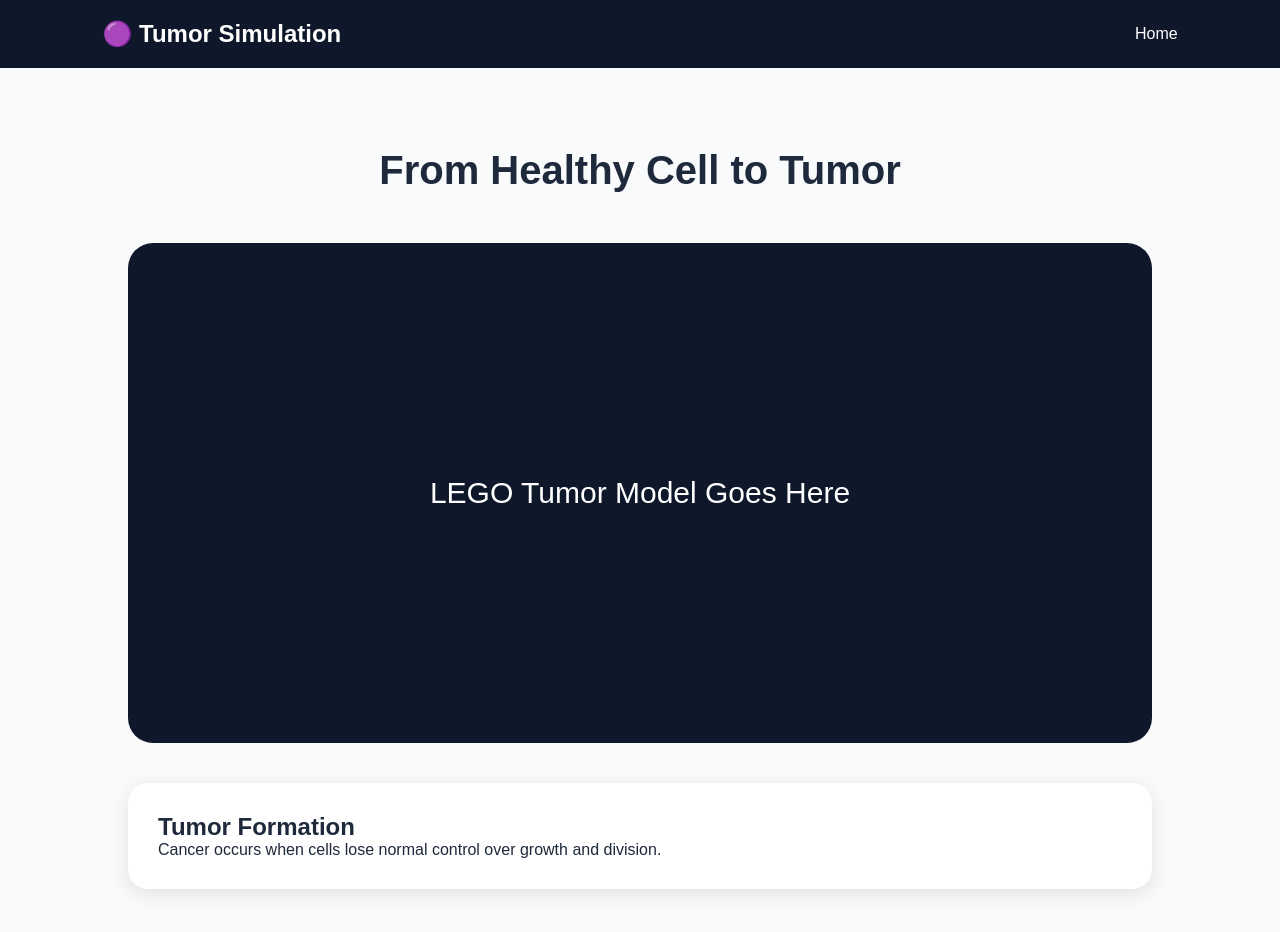
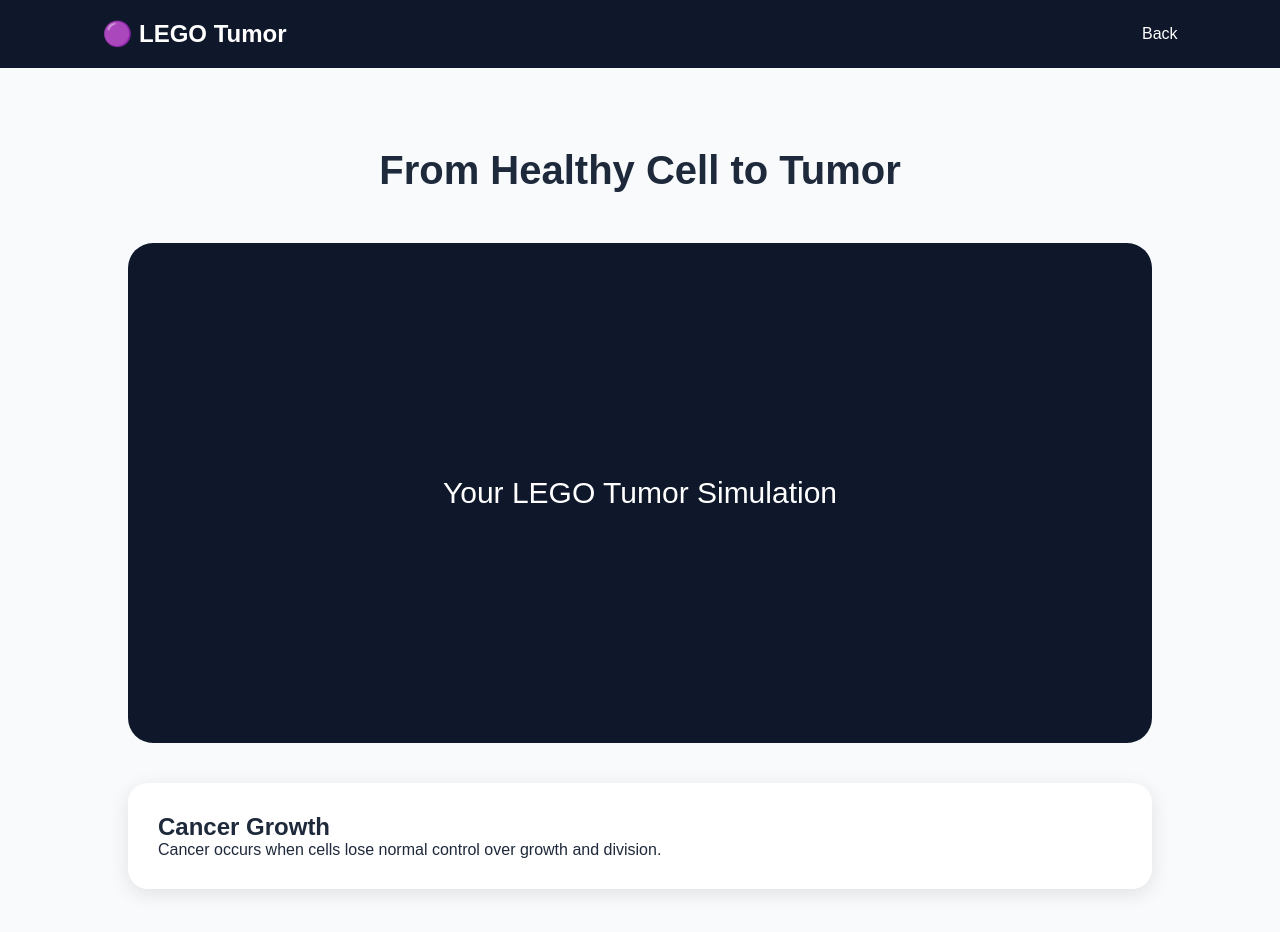
Before and after one commit to akihimcode/lego-cancer-lab, a plain HTML site: page tumor.html in a window 1280 px wide. Drawn offline with Linux system fonts and the light colour scheme.

Commit message:
Update tumor.html

```diff
--- a/tumor.html
+++ b/tumor.html
@@ -4,7 +4,7 @@
 
 <head>
 
-<title>Tumors</title>
+<title>LEGO Tumor</title>
 
 <link rel="stylesheet" href="style.css">
 
@@ -16,11 +16,14 @@
 
 <nav>
 
-<h2>🟣 Tumor Simulation</h2>
+<h2>🟣 LEGO Tumor</h2>
 
-<a href="index.html">Home</a>
+<a href="explore.html">
+Back
+</a>
 
 </nav>
+
 
 
 <section>
@@ -31,9 +34,10 @@
 </h1>
 
 
+
 <div class="model">
 
-LEGO Tumor Model Goes Here
+Your LEGO Tumor Simulation
 
 </div>
 
@@ -41,11 +45,16 @@
 
 <div class="info">
 
-<h2>Tumor Formation</h2>
+<h2>
+Cancer Growth
+</h2>
+
 
 <p>
+
 Cancer occurs when cells lose normal
 control over growth and division.
+
 </p>
 
 
```
